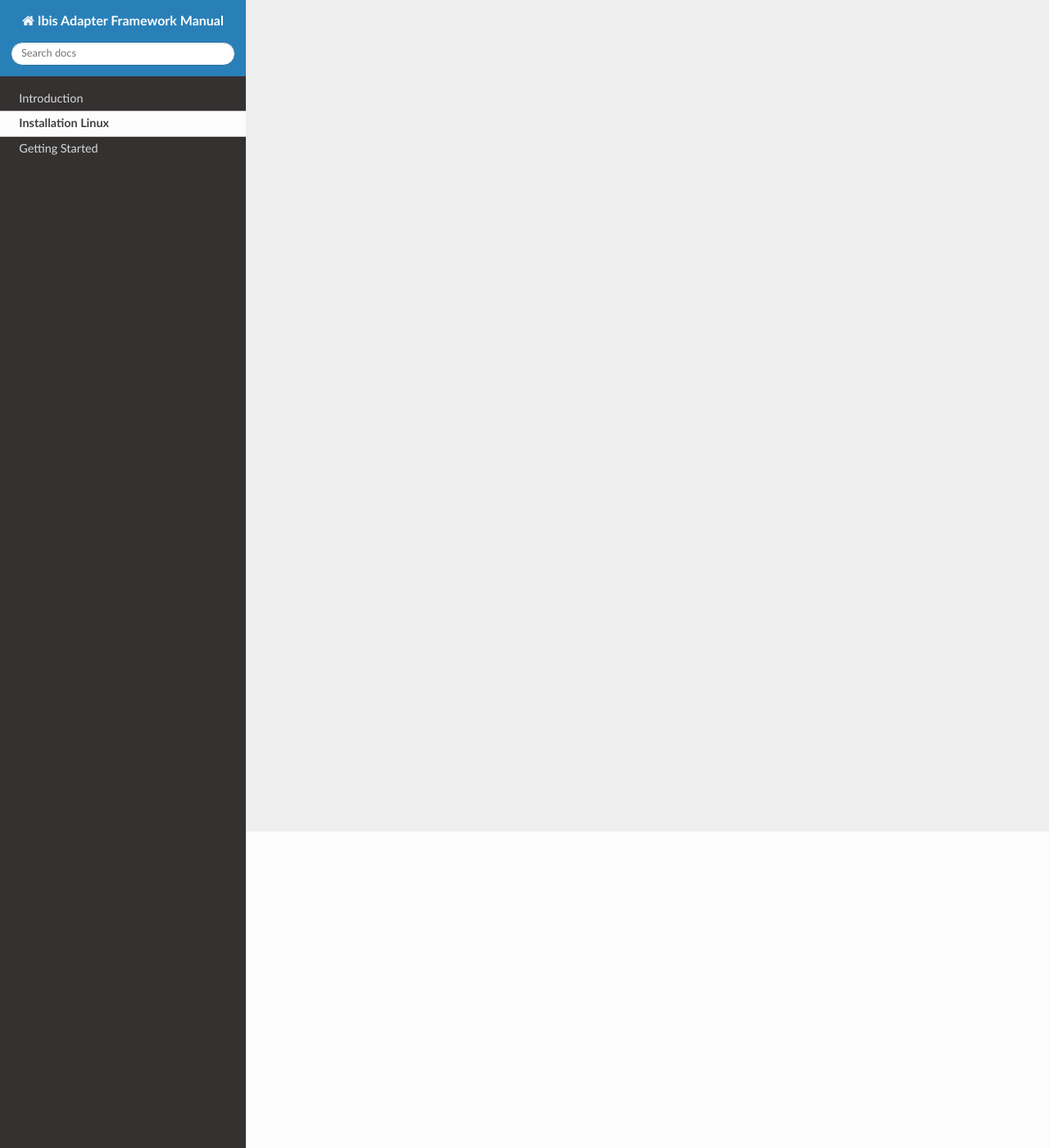
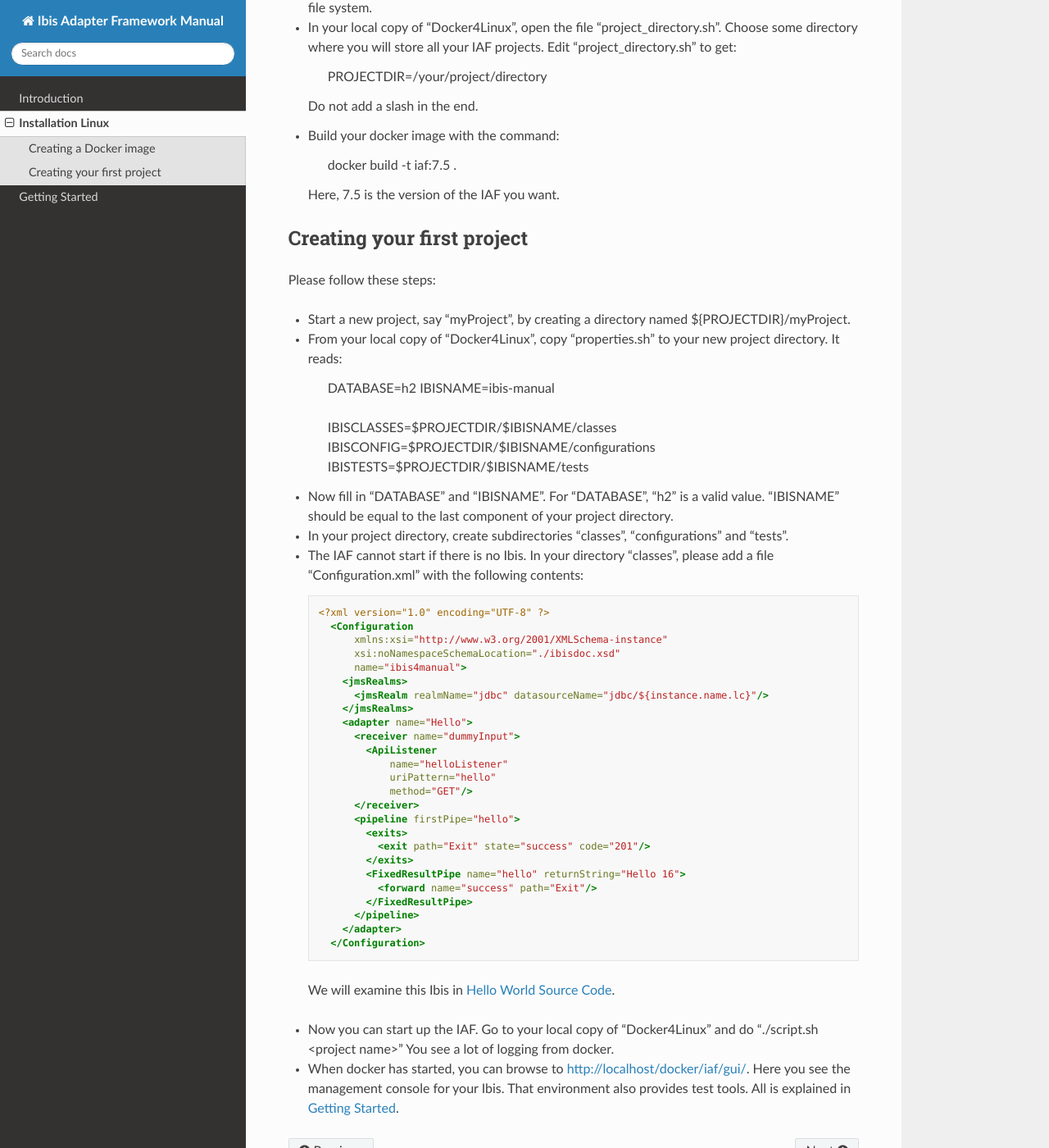
Before and after one commit to frankframework/frank-manual, a Sphinx documentation site: the page built from docs/source/installationLinux.rst, in a window 1280 px wide and 1400 px high, scrolled down 386 px. Shown: the whole window at 82% size. Built offline with Sphinx 7.4.7 and the Read the Docs theme 2.0.0, drawn with Linux system fonts in a browser that asks for light colours; some of the changed text lies outside the part shown.

Commit message:
Add installation instructions

```diff
--- a/docs/source/helloIbis.rst
+++ b/docs/source/helloIbis.rst
@@ -1,2 +1,4 @@
+.. _helloIbis:
+
 Hello World Source Code
 =======================
--- a/docs/source/installationLinux.rst
+++ b/docs/source/installationLinux.rst
@@ -1,2 +1,93 @@
 Installation Linux
 ==================
+
+Installing the IAF requires two steps:
+
+# Create a Docker image
+# Create your first project
+
+Creating a Docker image
+-----------------------
+
+Please take the following steps:
+
+* Extract the directory "Docker4Linux" from your
+  installation media and put it somewhere in
+  your file system.
+* In your local copy of "Docker4Linux", open the file
+  "project_directory.sh". Choose some directory where
+  you will store all your IAF projects. Edit
+  "project_directory.sh" to get:
+
+    PROJECTDIR=/your/project/directory
+
+  Do not add a slash in the end.
+* Build your docker image with the command:
+
+    docker build -t iaf:7.5 .
+
+  Here, 7.5 is the version of the IAF you want.
+
+Creating your first project
+---------------------------
+
+Please follow these steps:
+
+* Start a new project, say "myProject", by creating
+  a directory named ${PROJECTDIR}/myProject.
+* From your local copy of "Docker4Linux", copy
+  "properties.sh" to your new project directory.
+  It reads:
+
+    DATABASE=h2
+    IBISNAME=ibis-manual
+
+    IBISCLASSES=$PROJECTDIR/$IBISNAME/classes
+    IBISCONFIG=$PROJECTDIR/$IBISNAME/configurations
+    IBISTESTS=$PROJECTDIR/$IBISNAME/tests
+
+* Now fill in "DATABASE" and "IBISNAME". For
+  "DATABASE", "h2" is a valid value. "IBISNAME"
+  should be equal to the last component of your
+  project directory.
+* In your project directory, create subdirectories
+  "classes", "configurations" and "tests".
+* The IAF cannot start if there is no Ibis. In your directory
+  "classes", please add a file "Configuration.xml" with the
+  following contents:
+
+  .. code-block:: XML
+
+     <?xml version="1.0" encoding="UTF-8" ?>
+       <Configuration
+           xmlns:xsi="http://www.w3.org/2001/XMLSchema-instance"
+           xsi:noNamespaceSchemaLocation="./ibisdoc.xsd"
+           name="ibis4manual">
+         <jmsRealms>
+           <jmsRealm realmName="jdbc" datasourceName="jdbc/${instance.name.lc}"/>
+         </jmsRealms>
+         <adapter name="Hello">
+           <receiver name="dummyInput">
+             <ApiListener
+                 name="helloListener"
+                 uriPattern="hello"
+                 method="GET"/>
+           </receiver>
+           <pipeline firstPipe="hello">
+             <exits>
+               <exit path="Exit" state="success" code="201"/>
+             </exits>
+             <FixedResultPipe name="hello" returnString="Hello 16">
+               <forward name="success" path="Exit"/>
+             </FixedResultPipe>
+           </pipeline>
+         </adapter>
+       </Configuration>
+
+  We will examine this Ibis in :ref:`helloIbis`.
+- Now you can start up the IAF. Go to your local
+  copy of "Docker4Linux" and do "./script.sh <project name>"
+  You see a lot of logging from docker.
+- When docker has started, you can browse to http://localhost/docker/iaf/gui/.
+  Here you see the management console for your Ibis. That environment
+  also provides test tools. All is explained in :ref:`gettingStarted`.
--- a/docs/source/introduction.rst
+++ b/docs/source/introduction.rst
@@ -16,5 +16,5 @@ Adapter Framework tries to take away a lot of these challenges, helping you to
 build a better enterprise grade application, or as we say an Ibis
 application, or for short an Ibis.
 
-Ibis-es are written in XML. Please read the :ref:`gettingStarted` to learn how to
-write an Ibis.
+Ibis-es are written in XML. Please read :ref:`gettingStarted` to learn how to
+write an Ibis and to learn what services the IAF provides for it.
```
